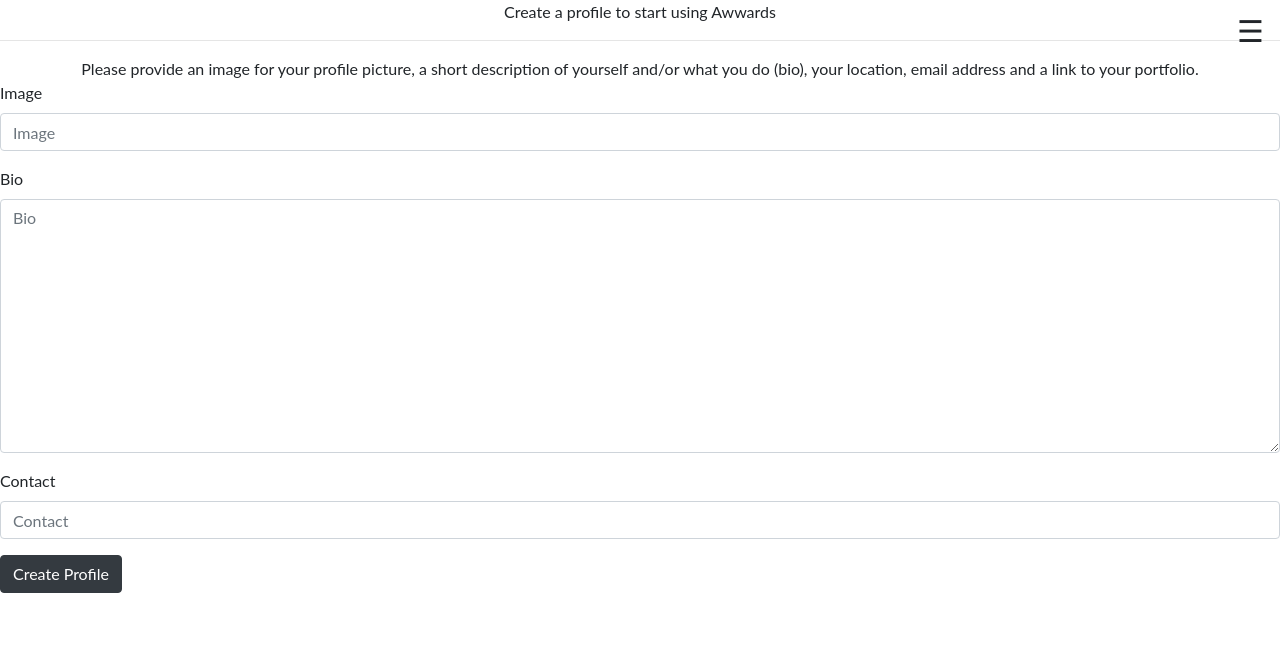
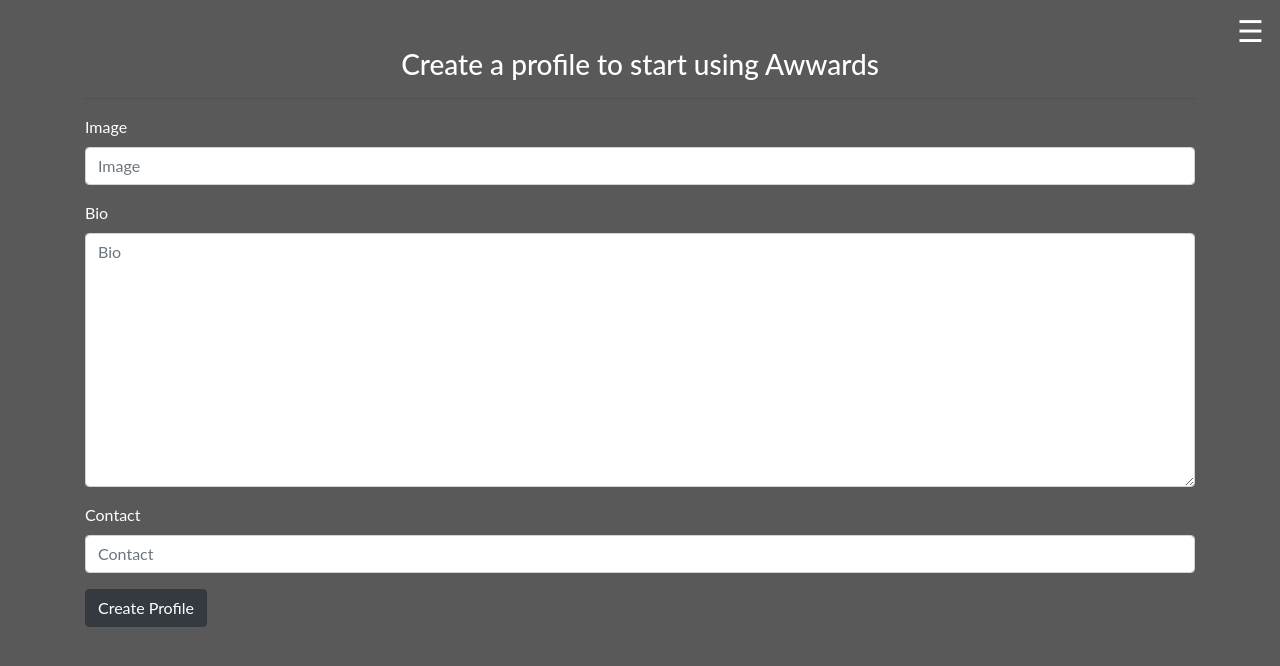
Before and after one commit to ezekielkibiego/Awwwards, a Django app: page /create_profile/ in a window 1280 px wide. Shown: the top 666 px of the page. Run offline with Django 3.2, Linux system fonts and the light colour scheme; some libraries are stand-ins or nearby versions; some web fonts are replaced.

Commit message:
style create profile form

```diff
--- a/awwwardsapp/templates/create_profile.html
+++ b/awwwardsapp/templates/create_profile.html
@@ -7,11 +7,21 @@
 {% endblock %}
 
 {% block content %}
+<style>
+    body{
+        background-color: rgba(0, 0, 0, 0.651);
+        color: white;
+    }
+
+</style>
+<br><br>
+<div class="container">
     <div class="box">
         <div class="text-center">
-    <div class="title">Create a profile to start using Awwards</div>
+        <div class="title">
+            <h3>Create a profile to start using Awwards</h3>
+        </div>
         <hr>
-    <div class="guide">Please provide an image for your profile picture, a short description of yourself and/or what you do (bio), your location, email address and a link to your portfolio.</div>
         </div>
         <form action="{%url 'create_profile'%}" method="post" enctype="multipart/form-data">
             {%csrf_token%}
@@ -19,4 +29,5 @@
             <input type="submit" class="btn btn-dark " value="Create Profile">
         </form>
     </div>
+</div>
 {% endblock %}
```
Lines whose indentation alone changed are shown as unchanged.
